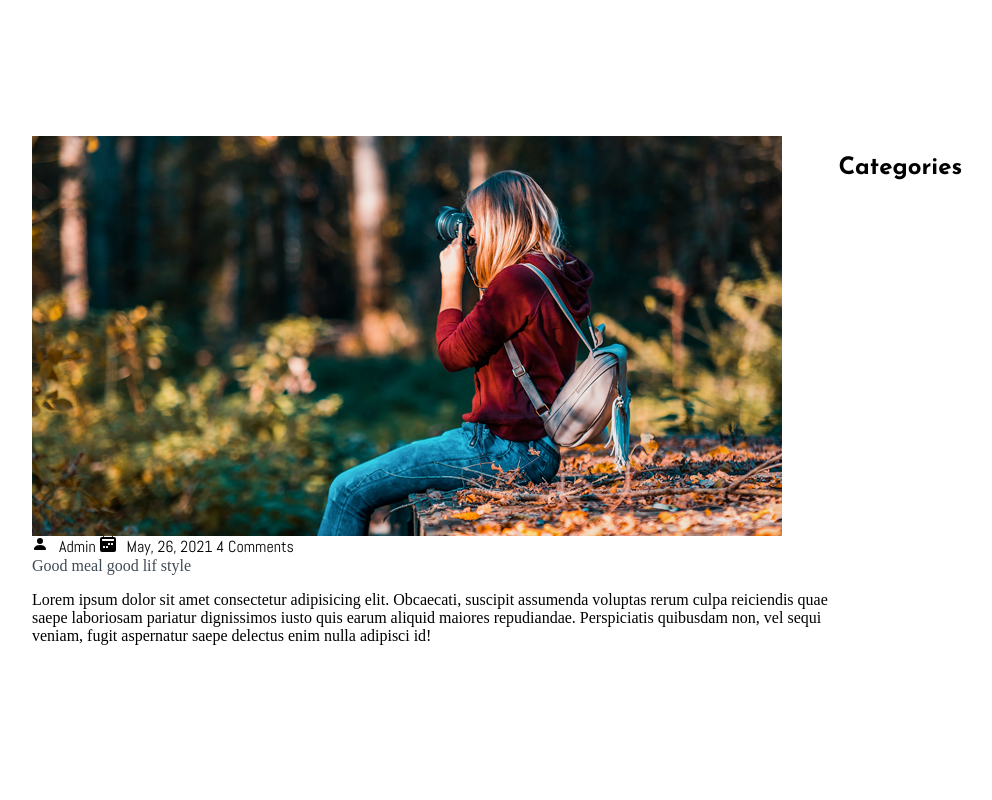
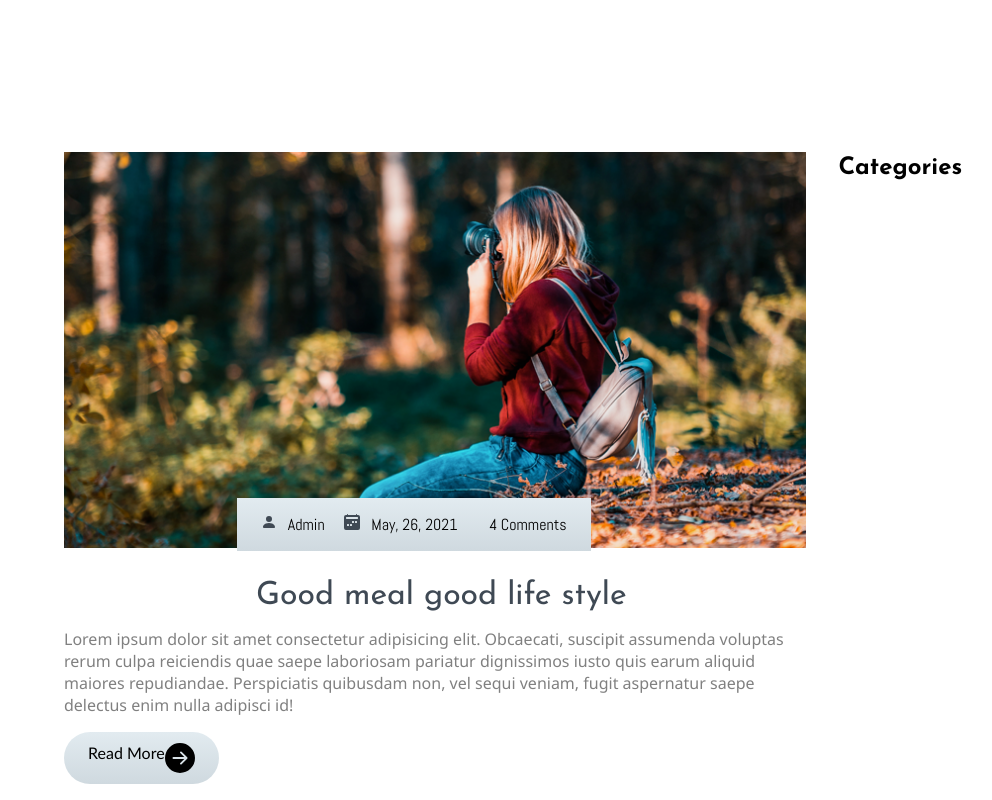
Before and after one commit to Code-250/Richard-s-Blog, a plain HTML site: page container/index.html in a window 1280 px wide. Shown: the part 1616-2416 px from the top of the page, without its empty margins (32-1024 px from the left). Before the commit the page ends 2277 px from the top, so only its background shows below. Drawn offline with Linux system fonts and the light colour scheme; files whose address does not match are found by name.

Commit message:
finished creating the first blog post

```diff
--- a/container/index.html
+++ b/container/index.html
@@ -147,7 +147,8 @@
                 <div class="post-content">
                     <div class="post-image">
                         <img src="../Blooger_Assets/assets/Blog-post/blog1.png"
-                        alt="blog 1">
+                        alt="blog 1"
+                        class="img">
 
                         <div class="post-info">
                             <span>
@@ -161,10 +162,12 @@
                                     <path d="M3.5 0a.5.5 0 0 1 .5.5V1h8V.5a.5.5 0 0 1 1 0V1h1a2 2 0 0 1 2 2v11a2 2 0 0 1-2 2H2a2 2 0 0 1-2-2V3a2 2 0 0 1 2-2h1V.5a.5.5 0 0 1 .5-.5zm9.954 3H2.545c-.3 0-.545.224-.545.5v1c0 .276.244.5.545.5h10.91c.3 0 .545-.224.545-.5v-1c0-.276-.244-.5-.546-.5zM8.5 7a.5.5 0 0 0-.5.5v1a.5.5 0 0 0 .5.5h1a.5.5 0 0 0 .5-.5v-1a.5.5 0 0 0-.5-.5h-1zm3 0a.5.5 0 0 0-.5.5v1a.5.5 0 0 0 .5.5h1a.5.5 0 0 0 .5-.5v-1a.5.5 0 0 0-.5-.5h-1zM3 10.5v1a.5.5 0 0 0 .5.5h1a.5.5 0 0 0 .5-.5v-1a.5.5 0 0 0-.5-.5h-1a.5.5 0 0 0-.5.5zm3.5-.5a.5.5 0 0 0-.5.5v1a.5.5 0 0 0 .5.5h1a.5.5 0 0 0 .5-.5v-1a.5.5 0 0 0-.5-.5h-1z"/>
                                 </svg>&nbsp;&nbsp;
                                 May, 26, 2021
-                            </span><span>4 Comments</span>
+                            </span>&nbsp;&nbsp;
+                            <span>4 Comments</span>
+                        </div>
                     </div>
                     <div class="post-title">
-                            <a href="#">Good meal good lif style</a>
+                        <a href="#">Good meal good life style</a>
                         <p>
                             Lorem ipsum dolor sit amet consectetur adipisicing elit.
                             Obcaecati, suscipit assumenda voluptas rerum culpa reiciendis quae
@@ -173,8 +176,11 @@
                             Perspiciatis quibusdam non, vel sequi veniam,
                             fugit aspernatur saepe delectus enim nulla adipisci id!
                         </p>
-                        </div>
-
+                        <button class ="btn post-btn">Read More
+                            <svg xmlns="http://www.w3.org/2000/svg" width="30" height="30" fill="currentColor" class="bi bi-arrow-right-circle-fill" viewBox="0 0 16 16">
+                                <path d="M8 0a8 8 0 1 1 0 16A8 8 0 0 1 8 0zM4.5 7.5a.5.5 0 0 0 0 1h5.793l-2.147 2.146a.5.5 0 0 0 .708.708l3-3a.5.5 0 0 0 0-.708l-3-3a.5.5 0 1 0-.708.708L10.293 7.5H4.5z"/>
+                            </svg>
+                        </button>
                     </div>
                 </div>
             </div>
--- a/css/style.css
+++ b/css/style.css
@@ -63,7 +63,13 @@ span{
 .container{
     margin:0 5vw;
 }
-
+.text-gray{
+    color:var(--text-gray);
+}
+p{
+    font-family:'Segoe UI', Tahoma, Geneva, Verdana, sans-serif;
+    color:grey
+}
 /* -------------- Global classes -------------------
 
 /* -----------------------------navigation bar--------------------- */
@@ -231,8 +237,44 @@ section .container .owl-nav .owl-nav-prev:hover, .owl-nav-next:hover{
     display: grid;
     grid-template-columns: 70% 30%;
 }
+.site-content .post-content > .post-image, .post-title{
+    padding:1rem 2rem;
+    position:relative;
+}
+.site-content .post-content  > .post-image .post-info{
+    padding:1rem;
+    background:var(--sky);
+    position:absolute;
+    bottom:1vw;
+    left:16vw;
+}
+.site-content .post-content >.post-image > div{
+    overflow: hidden;
+}
+.site-content .post-content >.post-image >img{
+    width:100%;
+    transition:all 1s ease;
+}
+.site-content .post-content >.post-image >.img:hover{
+    transform:scale(1.04);
+}
 
+.site-content .post-content > .post-image .post-info span{
+    margin:0.5rem;
+}
 
+.site-content .post-content .post-title a{
+    font-family:var(--Josephine);
+    font-size:2rem;
+    justify-content:center;
+    padding-left:12rem;
+}
+.post-content .post-title .post-btn{
+    padding:.7rem 1.5rem;
+    background:var(--sky);
+    display:flex;
+
+}
 /* ----------x--------main site section------x------------------ */
 
 
```
Lines whose indentation alone changed are shown as unchanged.
